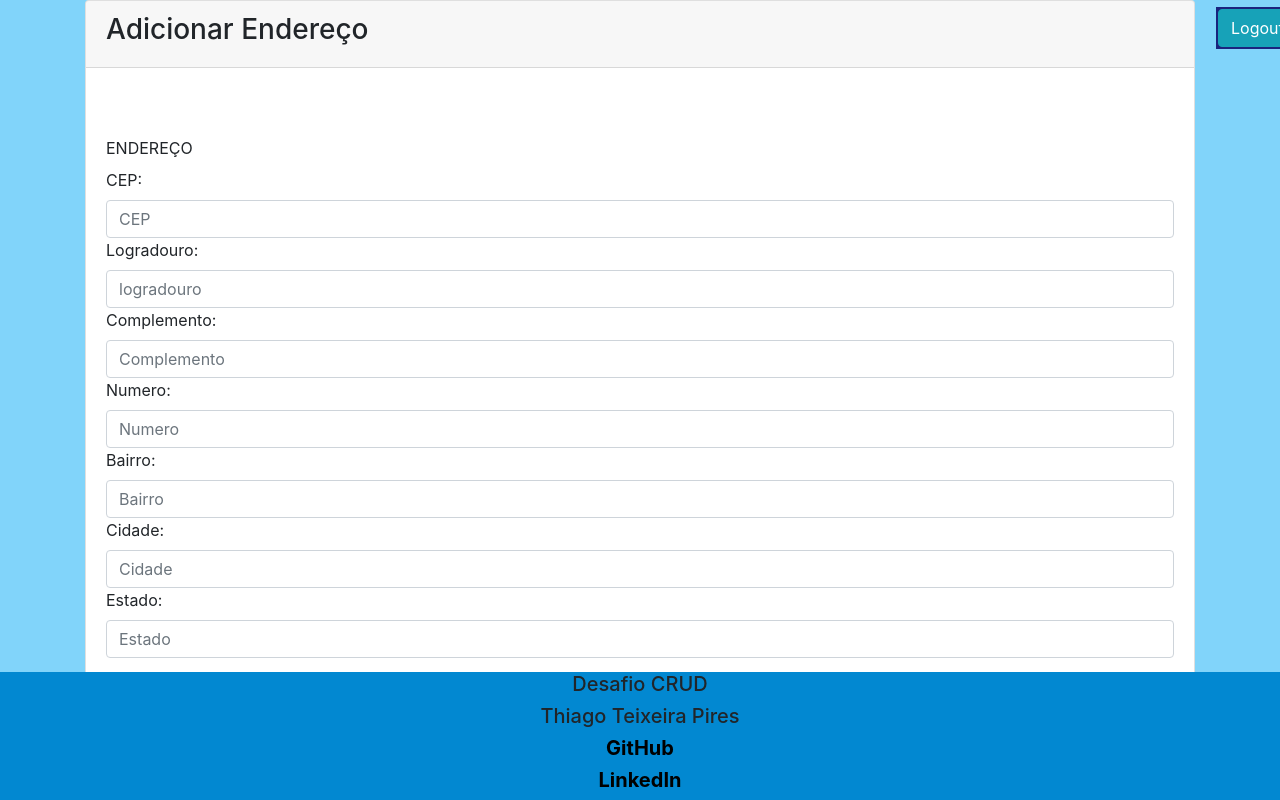
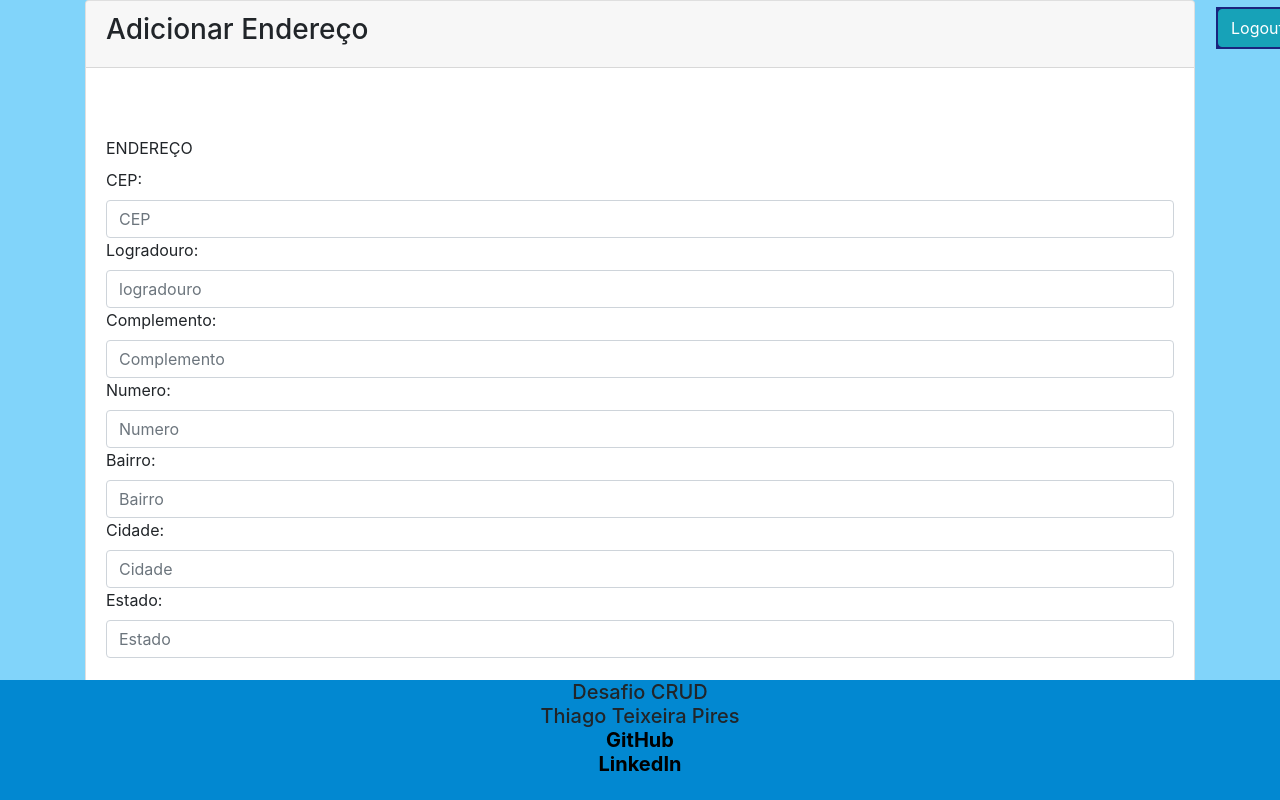
Before and after one commit to thiagotp/CRUD-GRTS-DIGITAL, a PHP site: page /create_end.php?id=1 in a window 1280 px wide. Run offline with PHP 8.4, Linux system fonts and the light colour scheme; the visitor is signed in with stand-in values (Sample User, id 1); some libraries are stand-ins or nearby versions.

Commit message:
arrumando footer

```diff
--- a/create_end.php
+++ b/create_end.php
@@ -68,10 +68,12 @@
                 bottom:0;
                 left:0;
                 background-color:#0288D1;
+                height: 15%;
 
             }
             h5{
                 text-align: center;
+                margin: 0;
             }
             a{
                 color: black;
--- a/index.php
+++ b/index.php
@@ -63,6 +63,7 @@ if($_POST != NULL){
                 bottom:0;
                 left:0;
                 background-color:#0288D1;
+                height: 10%;
             }
             nav {
                 width:100%;
@@ -82,6 +83,7 @@ if($_POST != NULL){
 
             h5{
                 text-align: center;
+                margin: 0;
             }
             a{
                 color: black;
```
